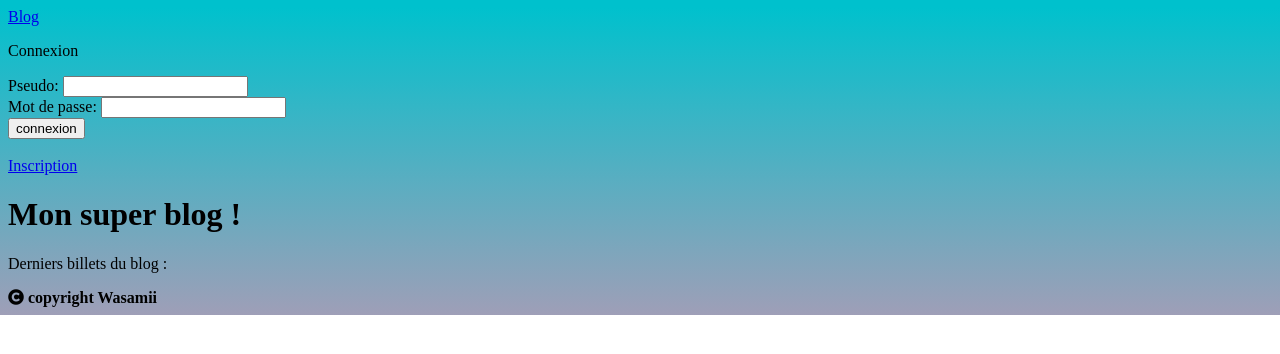
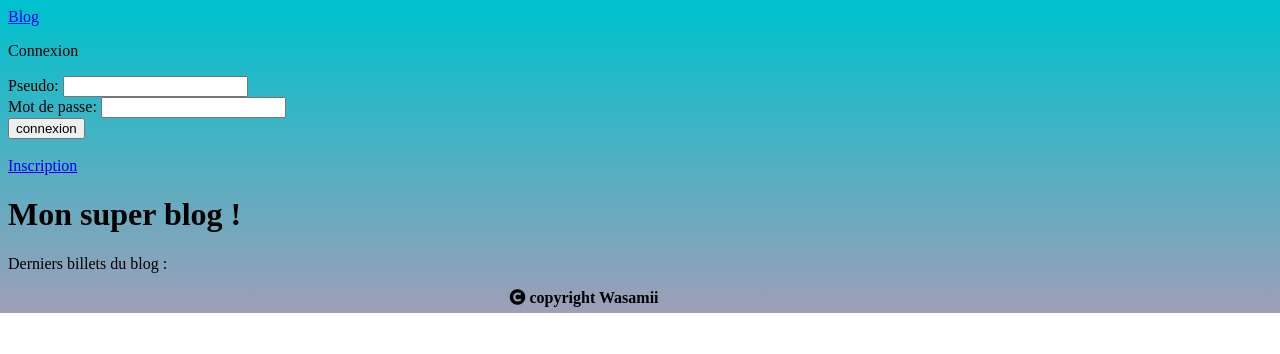
Before and after one commit to Wasamiii/Projet-4---PHP, a PHP site: page / in a window 1280 px wide. Shown: the top 354 px of the page. Run offline with PHP 8.4, Linux system fonts and the light colour scheme; data that the repository does not hold is empty.

Commit message:
Change style on footer to center

```diff
--- a/public/CSS/style.css
+++ b/public/CSS/style.css
@@ -5,3 +5,8 @@ width: 90%;
 background: linear-gradient(180deg, #00C1CD 2.31%, rgba(228, 91, 136, 0.69) 148.01%);
 background-repeat: no-repeat;
 }
+
+footer{
+    display: flex;
+    justify-content: center;
+}
```
